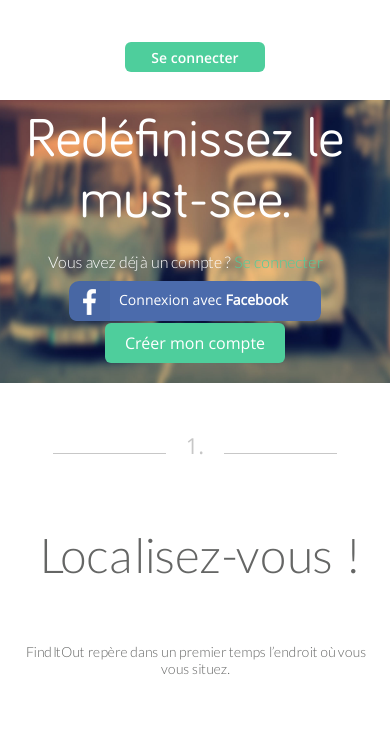
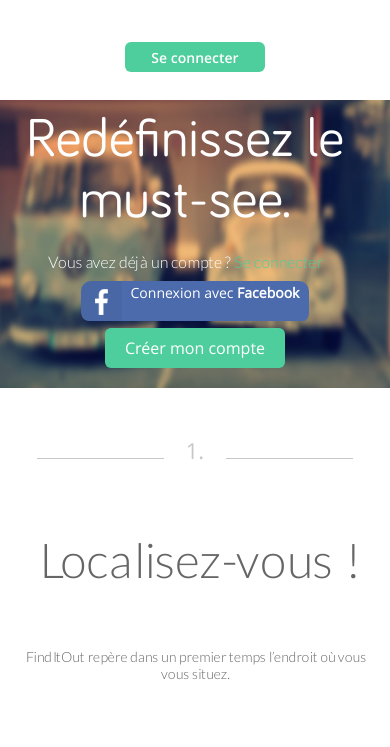
Before and after one commit to Nicolas-th/projet_html, a PHP site: page / in a window 390 px wide. Shown: the part 287-1034 px from the top of the page. Run offline with PHP 8.4, Linux system fonts and the light colour scheme; a stand-in replaces the project's code that opens the database connection; some libraries are stand-ins or nearby versions.

Commit message:
amélioration responsive (détails) accueil non -co

```diff
--- a/Matthieu/assets/css/style.css
+++ b/Matthieu/assets/css/style.css
@@ -140,12 +140,12 @@ h1#intro{
 }
 
 #connexion-facebook{
-	width:252px;
+	max-width:252px;
 	height:42px;
 	display: inline-block;
 	background:url(../img/firstpage/bouton-facebook.png) no-repeat;
 	border-radius:10px;
-	padding:9px 10px 9px 50px;
+	padding:11px 10px 10px 50px;
 	margin-right: 30px;
 	text-align:left;
 	font-family: OpenSansRegular;
@@ -166,7 +166,7 @@ h1#intro{
 
 .encadre{
 	text-align: center;
-	padding:0 20px;
+	padding: 0 0 0 20px;
 }
 
 .trait{
@@ -300,7 +300,7 @@ h1#last{
 	border-radius:6px;
 	margin: 88px auto 0;
 	padding:20px 0;
-	max-width:28.6%;
+	max-width:320px;
 	text-align: center;
 	color:#ffffff;
 	font-family: OpenSansRegular;
@@ -347,14 +347,19 @@ li img{
 
 	#connexion-facebook{
 		margin-right: 0;
+		margin-bottom:5px;
+		padding: 2px 10px 2px 50px;;
+	}
+
+	.encadre{
+		padding: 0;
+	}
+
+	h1{
+	    hyphens: auto;
 	}
 
 	h1#intro{
-		color: #FFFFFF;
-	    font-family: BariolRegular;
-	    font-size: 55px;
-	    font-weight: normal;
-	    padding-right: 20px;
 	    margin:0;
 	}
 
```
